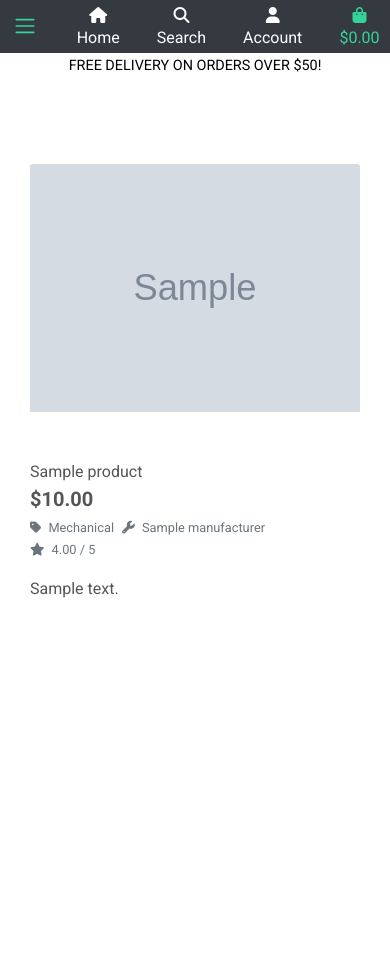
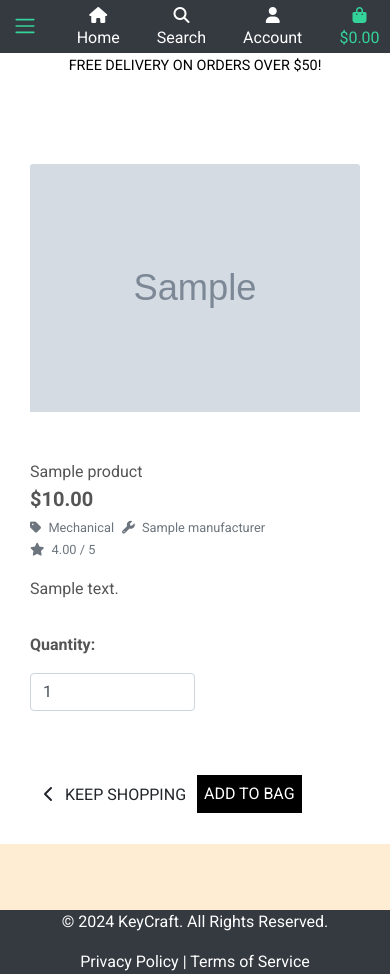
Before and after one commit to TerraBite147/KeyCraft, a Django app: page /products/1/ in a window 390 px wide. Before the commit the page ends 598 px from the top, so only its background shows below. Run offline with Django 3.2, Linux system fonts and the light colour scheme; data comes from the database, SQL or seed files in the repository; tables that the repository leaves empty hold one stand-in row (values such as "Sample post"); grey boxes marked "Sample" are stand-in pictures; parts of the project's set-up code (start-up, migrations or seed data) failed here and were passed over; some libraries are stand-ins or nearby versions.

Commit message:
feat(bag) add add to bag view

```diff
--- a/bag/urls.py
+++ b/bag/urls.py
@@ -1,4 +1,7 @@
 from django.urls import path
 from . import views
 
-urlpatterns = [path("", views.view_bag, name="view_bag")]
+urlpatterns = [
+    path("", views.view_bag, name="view_bag"),
+    path("add/<item_id>/", views.add_to_bag, name="add_to_bag"),
+]
--- a/products/templates/products/product_detail.html
+++ b/products/templates/products/product_detail.html
@@ -64,6 +64,30 @@
                                 </div>
                             </div>
                             <p class="mt-3">{{ product.description }}</p>
+                            <form class="form" action="{% url 'add_to_bag' product.id %}" method="POST">
+                                {% csrf_token %}
+                                <div class="form-row">
+                                    <div class="col-12">
+                                        <p class="mt-3"><strong>Quantity:</strong></p>
+                                        <div class="form-group w-50">
+                                            <div class="input-group">
+                                                <input class="form-control qty_input" type="number" name="quantity" value="1" min="1" max="99" data-item_id="{{ product.id }}" id="id_qty_{{ product.id }}">
+                                            </div>
+                                        </div>
+                                    </div>
+
+                                    <div class="col-12">
+                                        <a href="{% url 'products' %}" class="btn btn-outline-black rounded-0 mt-5">
+                                            <span class="icon">
+                                                <i class="fas fa-chevron-left"></i>
+                                            </span>
+                                            <span class="text-uppercase">Keep Shopping</span>
+                                        </a>
+                                        <input type="submit" class="btn btn-black rounded-0 text-uppercase mt-5" value="Add to Bag">
+                                    </div>
+                                    <input type="hidden" name="redirect_url" value="{{ request.path }}">
+                                </div>
+                            </form>
                         </div>
                     </div>
                 </div>
--- a/static/css/base.css
+++ b/static/css/base.css
@@ -102,6 +102,13 @@
     cursor: pointer;
 }
 
+.btn-outline-black:hover,
+.btn-outline-black:active,
+.btn-outline-black:focus {
+    background: black;
+    color: white !important;
+}
+
 /* Button hover styles */
 .custom-btn:hover {
     background-color: #161818;
@@ -164,7 +171,7 @@
     }
 }
 
-@media (max-width: 991px) {
+@media(max-width: 991px) {
     .header-container {
         padding-top: 116px;
     }
@@ -189,26 +196,27 @@
         font-size: 1rem;
     }
 
-    .navbar{
+    .navbar {
         padding: 0;
     }
 
     #delivery-banner h4 {
-        font-size: .9rem;
+        font-size: 0.9rem;
     }
 
     .btn.btn-outline-black.rounded-0,
     .btn.btn-black.rounded-0 {
-        padding: .375rem .375rem;
+        padding: 0.375rem;
     }
 
     .btn.btn-outline-black.rounded-0.btn-lg,
     .btn.btn-black.rounded-0.btn-lg {
-        padding: .375rem .375rem;
-        font-size: .75rem;
+        padding: 0.375rem;
+        font-size: 0.75rem;
     }
 
-    .increment-qty, .decrement-qty {
-        padding: .25rem .5rem !important;
+    .increment-qty,
+    .decrement-qty {
+        padding: 0.25rem 0.5rem !important;
     }
 }
```
Also changed, not shown: bag/views.py (+18 -1 lines).
